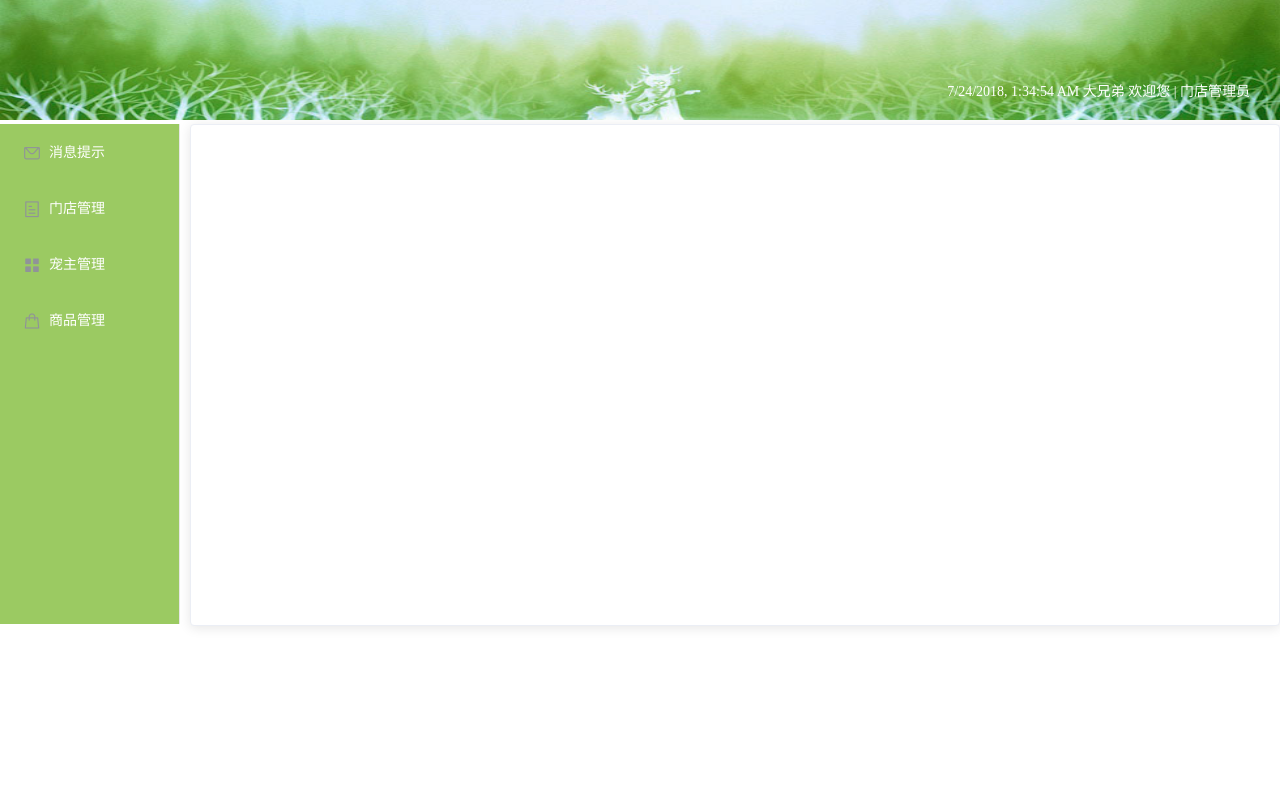
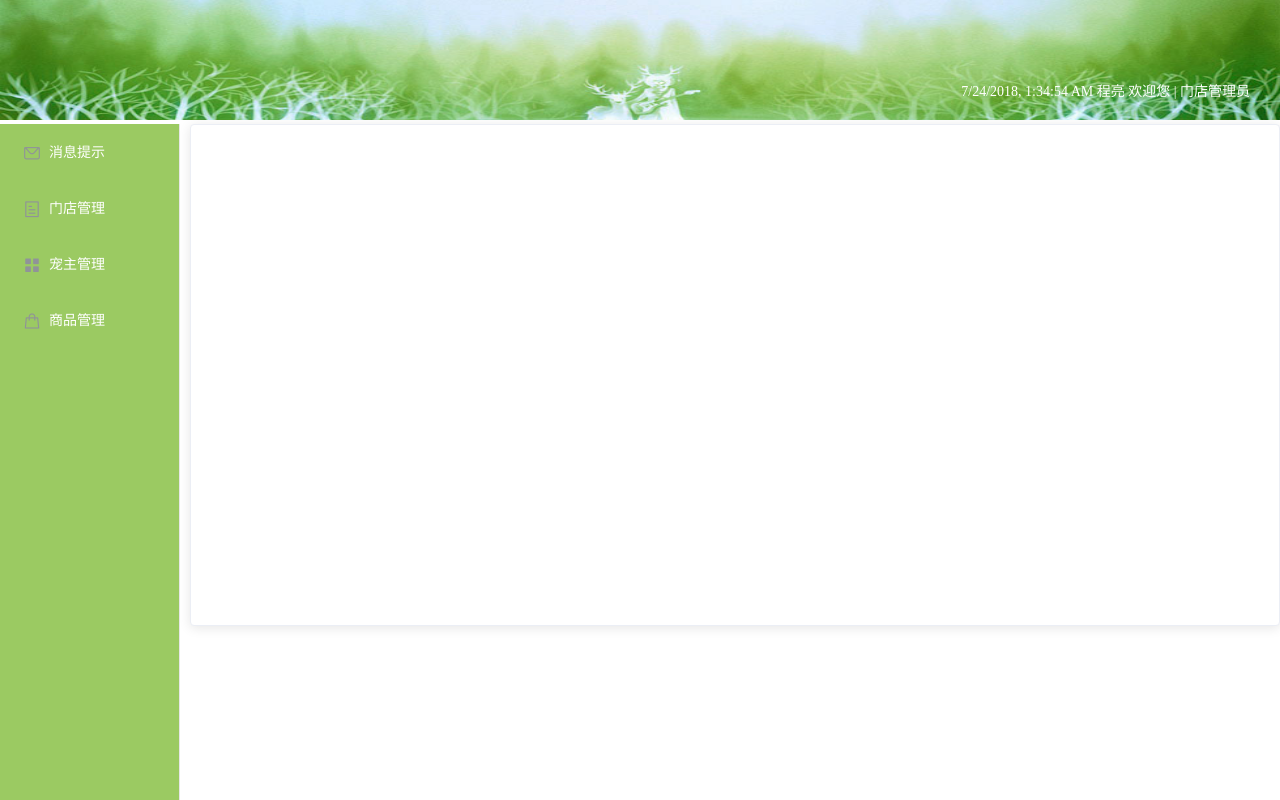
Before and after one commit to chengliangteacher/last-project, a Vue app in the folder project_vueUI/: page /#/info_Platform in a window 1280 px wide. Shown: the top 800 px of the page. Built offline with nearby package versions, Linux system fonts and the light colour scheme.

Commit message:
kk-second

```diff
--- a/project_vueUI/src/views/login/info_Platform.vue
+++ b/project_vueUI/src/views/login/info_Platform.vue
@@ -1,7 +1,7 @@
 <template>
     <div class="listEl">
         <div class='coming'>
-            <span>{{time}} 大兄弟 欢迎您 | 门店管理员</span>
+            <span>{{time}} {{username}} 欢迎您 | 门店管理员</span>
         </div>
         <img src="../../../public/img/3976678470985158471.jpg" class="headerImg" />
         <div class="elList">
@@ -35,8 +35,12 @@
 export default {
   data() {
     return {
-      time: new Date().toLocaleString()
-    };
+      time: new Date().toLocaleString(),
+      username:''
+    }
+  },
+  created(){
+     this.username=localStorage.username='程亮'
   }
 };
 </script>
@@ -65,7 +69,7 @@ export default {
 
 .el-menu-vertical-demo {
   width: 100%;
-  height: 500px;
+  height: 1100px;
   display: inline-block;
 }
 .box_card {
```
